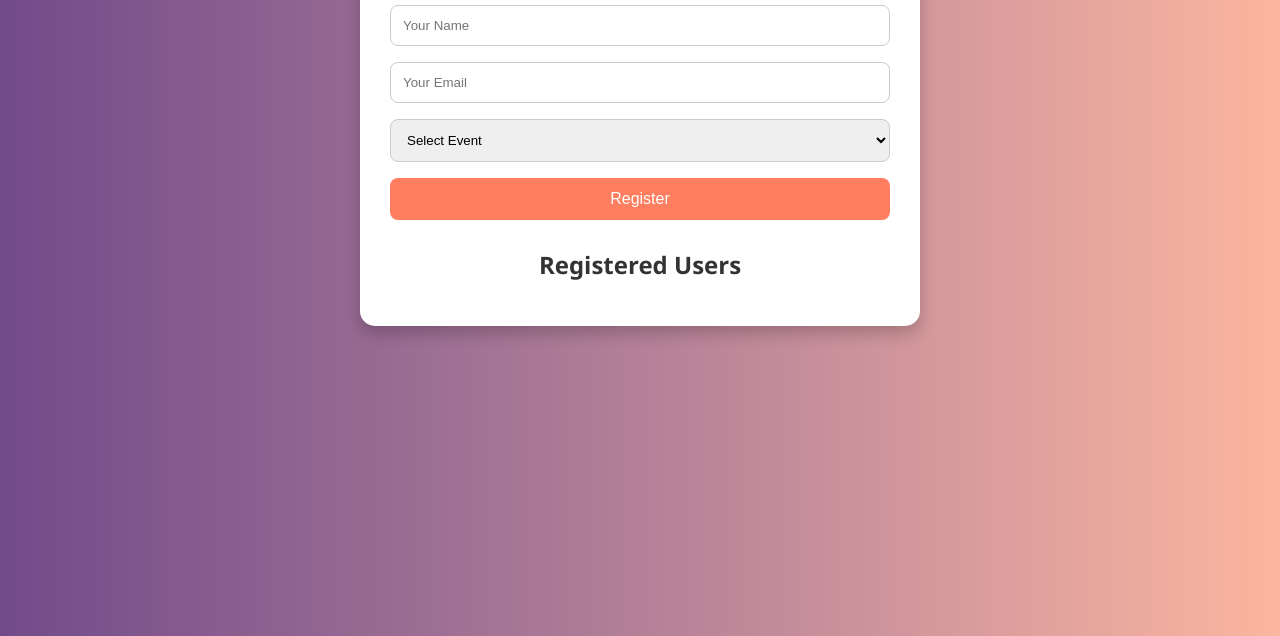
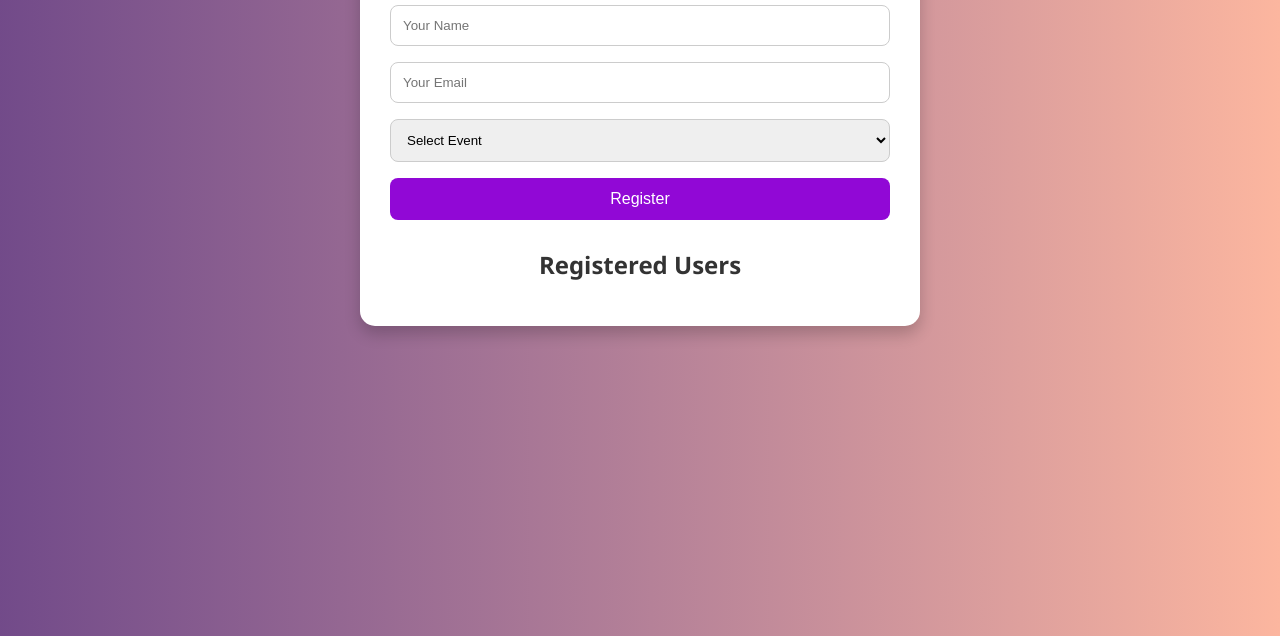
Before and after one commit to aishwaryaskumar3-lang/Event-registration-, a plain HTML site: page index.html in a window 1280 px wide. Shown: the part 164-800 px from the top of the page. Drawn offline with Linux system fonts and the light colour scheme; no server answers.

Commit message:
your commit message

```diff
--- a/style.css
+++ b/style.css
@@ -29,7 +29,7 @@ form input, form select, form button {
 }
 
 form button {
-  background: #ff7e5f;
+  background: #9108d6;
   color: white;
   border: none;
   cursor: pointer;
```
